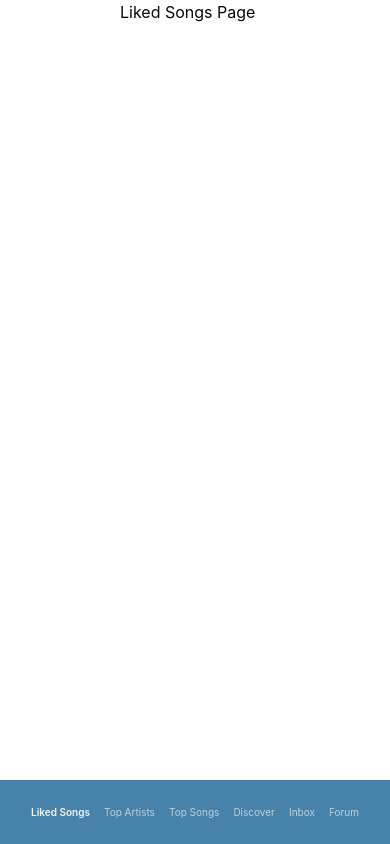
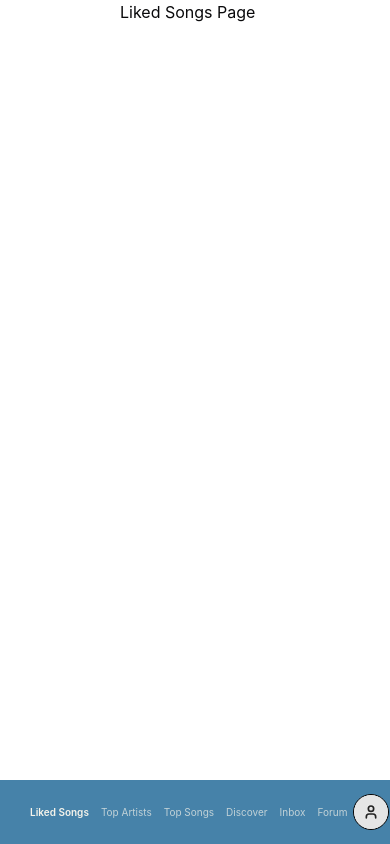
Before and after one commit to SeungwooDY/spotify-chat, a React (Vite) app in the folder frontend/: page /liked-songs in a window 390 px wide. Built offline with nearby package versions, Linux system fonts and the light colour scheme.

Commit message:
fixed mobile version

```diff
--- a/frontend/src/App.css
+++ b/frontend/src/App.css
@@ -213,4 +213,15 @@
     font-weight: 600;
     background-color: transparent;
   }
+
+  .navbar-profile-mobile {
+    display: flex;
+    align-items: center;
+  }
+
+  @media (min-width: 768px) {
+    .navbar-profile-mobile {
+      display: none;
+    }
+  }
 }
--- a/frontend/src/components/Navbar.jsx
+++ b/frontend/src/components/Navbar.jsx
@@ -37,6 +37,14 @@ const Navbar = () => {
             {label}
           </NavLink>
         ))}
+        <NavLink to="/profile" className="navbar-profile-mobile">
+          <Avatar className="h-9 w-9 border border-black bg-[#E5E5E5]">
+            <AvatarImage src="" alt="profile" />
+            <AvatarFallback className="bg-[#E5E5E5]">
+              <User className="h-4 w-4 text-[#222222]" strokeWidth={2.5} />
+            </AvatarFallback>
+          </Avatar>
+        </NavLink>
       </div>
     </nav>
   );
```
